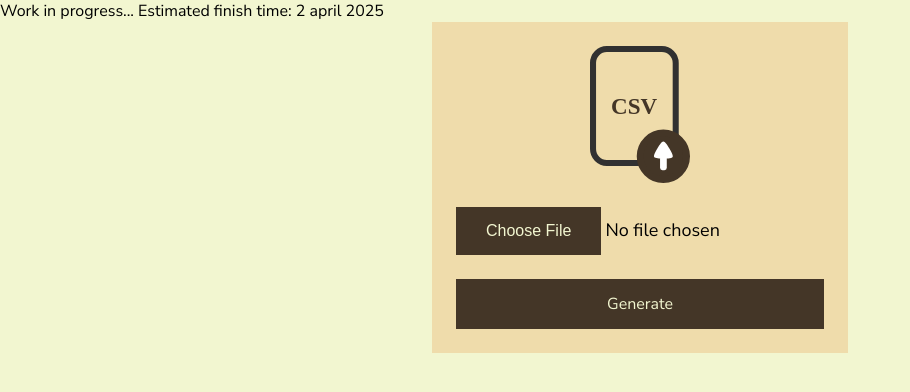
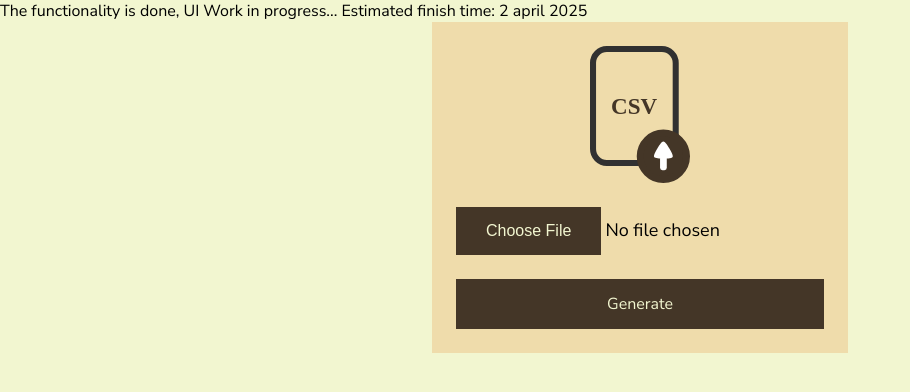
Before and after one commit to ElmikoTheNiceFella/graph-my-csv-frontend, a React (Vite) app: page / in a window 1280 px wide. Shown: the top 392 px of the page, without its empty margins (0-910 px from the left). Built offline with nearby package versions, Linux system fonts and the light colour scheme; a web font is replaced by a local one.

Commit message:
fix: current website status

```diff
--- a/src/App.tsx
+++ b/src/App.tsx
@@ -16,7 +16,7 @@ const App = () => {
 
   return (
     <>
-      <p>Work in progress... Estimated finish time: 2 april 2025</p>
+      <p>The functionality is done, UI Work in progress... Estimated finish time: 2 april 2025</p>
       <FileUpload setData={setData} setError={setError} setStatus={setStatus} />
       <p>{error[1]}</p>
       {error[0] === "NOERROR" ? <RenderGraphs rawData={data} /> :
```
